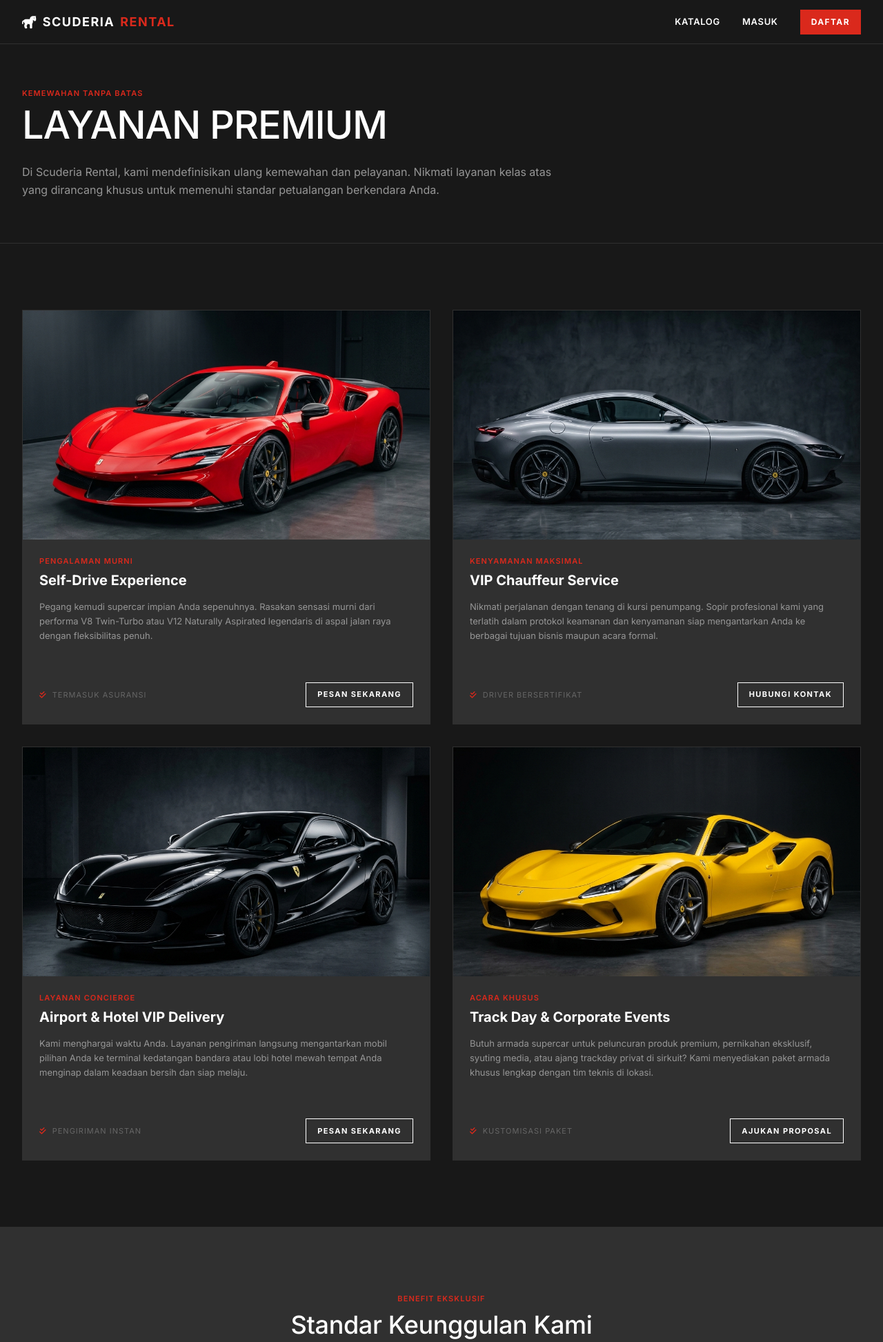
After one commit to Ferrizae/penyewaanmobil, a PHP site: page /services.php in a window 1280 px wide. The commit adds this page. Shown: the top 1945 px of the page at 69% size. Run offline with PHP 8.4, Linux system fonts and the light colour scheme.

Commit message:
commit keempat

```diff
--- a/includes/footer.php
+++ b/includes/footer.php
@@ -27,10 +27,10 @@ $base_url = "/penyewaanmobil/";
             <div>
                 <h4 class="footer-col-title">Tentang</h4>
                 <ul class="footer-links">
-                    <li><a href="#">Profil Perusahaan</a></li>
-                    <li><a href="#">Layanan Premium</a></li>
-                    <li><a href="#">Syarat & Ketentuan</a></li>
-                    <li><a href="#">Kebijakan Privasi</a></li>
+                    <li><a href="<?= $base_url ?>about.php">Profil Perusahaan</a></li>
+                    <li><a href="<?= $base_url ?>services.php">Layanan Premium</a></li>
+                    <li><a href="<?= $base_url ?>terms.php">Syarat & Ketentuan</a></li>
+                    <li><a href="<?= $base_url ?>privacy.php">Kebijakan Privasi</a></li>
                 </ul>
             </div>
             <div>
--- /dev/null
+++ b/services.php
@@ -0,0 +1,126 @@
+<?php
+// services.php
+$page_title = "Layanan Premium";
+require_once 'includes/header.php';
+?>
+
+<!-- Banner Section -->
+<section class="section-band" style="background-color: var(--color-canvas); border-bottom: 1px solid var(--color-hairline); padding: var(--spacing-xl) 0;">
+    <div class="grid-container">
+        <p class="caption-uppercase" style="color: var(--color-primary); margin-bottom: var(--spacing-xxs);">Kemewahan Tanpa Batas</p>
+        <h1 class="display-xl" style="margin-bottom: var(--spacing-sm);">LAYANAN PREMIUM</h1>
+        <p class="body-md" style="color: var(--color-body); max-width: 800px; font-size: 16px; line-height: 1.6;">
+            Di Scuderia Rental, kami mendefinisikan ulang kemewahan dan pelayanan. Nikmati layanan kelas atas yang dirancang khusus untuk memenuhi standar petualangan berkendara Anda.
+        </p>
+    </div>
+</section>
+
+<!-- Services Grid -->
+<section class="section-band" style="background-color: var(--color-canvas); border-bottom: 1px solid var(--color-hairline);">
+    <div class="grid-container">
+        <div class="grid-2-col">
+            <!-- Service Item 1 -->
+            <div class="card-photo-ferrari">
+                <div class="card-image-wrapper">
+                    <img src="assets/img/sf90.jpg" alt="Self-Drive Experience" class="card-image">
+                </div>
+                <div class="card-info">
+                    <span class="caption-uppercase card-category">Pengalaman Murni</span>
+                    <h3 class="title-md card-title" style="margin-bottom: var(--spacing-xs); font-size: 20px;">Self-Drive Experience</h3>
+                    <p class="body-md card-desc" style="line-height: 1.6;">
+                        Pegang kemudi supercar impian Anda sepenuhnya. Rasakan sensasi murni dari performa V8 Twin-Turbo atau V12 Naturally Aspirated legendaris di aspal jalan raya dengan fleksibilitas penuh.
+                    </p>
+                    <div style="margin-top: var(--spacing-xs); padding-top: var(--spacing-xs); border-top: 1px solid var(--color-hairline); display: flex; justify-content: space-between; align-items: center;">
+                        <span style="font-size: 11px; text-transform: uppercase; letter-spacing: 1px; color: var(--color-muted);"><i class="fa-solid fa-check-double" style="color: var(--color-primary); margin-right: 4px;"></i> Termasuk Asuransi</span>
+                        <a href="index.php" class="btn-outline-dark-ferrari" style="height: 36px; padding: 0 var(--spacing-xs); font-size: 11px;">Pesan Sekarang</a>
+                    </div>
+                </div>
+            </div>
+
+            <!-- Service Item 2 -->
+            <div class="card-photo-ferrari">
+                <div class="card-image-wrapper">
+                    <img src="assets/img/roma.jpg" alt="VIP Chauffeur Service" class="card-image">
+                </div>
+                <div class="card-info">
+                    <span class="caption-uppercase card-category">Kenyamanan Maksimal</span>
+                    <h3 class="title-md card-title" style="margin-bottom: var(--spacing-xs); font-size: 20px;">VIP Chauffeur Service</h3>
+                    <p class="body-md card-desc" style="line-height: 1.6;">
+                        Nikmati perjalanan dengan tenang di kursi penumpang. Sopir profesional kami yang terlatih dalam protokol keamanan dan kenyamanan siap mengantarkan Anda ke berbagai tujuan bisnis maupun acara formal.
+                    </p>
+                    <div style="margin-top: var(--spacing-xs); padding-top: var(--spacing-xs); border-top: 1px solid var(--color-hairline); display: flex; justify-content: space-between; align-items: center;">
+                        <span style="font-size: 11px; text-transform: uppercase; letter-spacing: 1px; color: var(--color-muted);"><i class="fa-solid fa-check-double" style="color: var(--color-primary); margin-right: 4px;"></i> Driver Bersertifikat</span>
+                        <a href="index.php" class="btn-outline-dark-ferrari" style="height: 36px; padding: 0 var(--spacing-xs); font-size: 11px;">Hubungi Kontak</a>
+                    </div>
+                </div>
+            </div>
+
+            <!-- Service Item 3 -->
+            <div class="card-photo-ferrari">
+                <div class="card-image-wrapper">
+                    <img src="assets/img/812.jpg" alt="Airport & Hotel Delivery" class="card-image">
+                </div>
+                <div class="card-info">
+                    <span class="caption-uppercase card-category">Layanan Concierge</span>
+                    <h3 class="title-md card-title" style="margin-bottom: var(--spacing-xs); font-size: 20px;">Airport & Hotel VIP Delivery</h3>
+                    <p class="body-md card-desc" style="line-height: 1.6;">
+                        Kami menghargai waktu Anda. Layanan pengiriman langsung mengantarkan mobil pilihan Anda ke terminal kedatangan bandara atau lobi hotel mewah tempat Anda menginap dalam keadaan bersih dan siap melaju.
+                    </p>
+                    <div style="margin-top: var(--spacing-xs); padding-top: var(--spacing-xs); border-top: 1px solid var(--color-hairline); display: flex; justify-content: space-between; align-items: center;">
+                        <span style="font-size: 11px; text-transform: uppercase; letter-spacing: 1px; color: var(--color-muted);"><i class="fa-solid fa-check-double" style="color: var(--color-primary); margin-right: 4px;"></i> Pengiriman Instan</span>
+                        <a href="index.php" class="btn-outline-dark-ferrari" style="height: 36px; padding: 0 var(--spacing-xs); font-size: 11px;">Pesan Sekarang</a>
+                    </div>
+                </div>
+            </div>
+
+            <!-- Service Item 4 -->
+            <div class="card-photo-ferrari">
+                <div class="card-image-wrapper">
+                    <img src="assets/img/f8.jpg" alt="Trackday & Fleet Event" class="card-image">
+                </div>
+                <div class="card-info">
+                    <span class="caption-uppercase card-category">Acara Khusus</span>
+                    <h3 class="title-md card-title" style="margin-bottom: var(--spacing-xs); font-size: 20px;">Track Day & Corporate Events</h3>
+                    <p class="body-md card-desc" style="line-height: 1.6;">
+                        Butuh armada supercar untuk peluncuran produk premium, pernikahan eksklusif, syuting media, atau ajang trackday privat di sirkuit? Kami menyediakan paket armada khusus lengkap dengan tim teknis di lokasi.
+                    </p>
+                    <div style="margin-top: var(--spacing-xs); padding-top: var(--spacing-xs); border-top: 1px solid var(--color-hairline); display: flex; justify-content: space-between; align-items: center;">
+                        <span style="font-size: 11px; text-transform: uppercase; letter-spacing: 1px; color: var(--color-muted);"><i class="fa-solid fa-check-double" style="color: var(--color-primary); margin-right: 4px;"></i> Kustomisasi Paket</span>
+                        <a href="index.php" class="btn-outline-dark-ferrari" style="height: 36px; padding: 0 var(--spacing-xs); font-size: 11px;">Ajukan Proposal</a>
+                    </div>
+                </div>
+            </div>
+        </div>
+    </div>
+</section>
+
+<!-- Additional VIP Features -->
+<section class="section-band" style="background-color: var(--color-canvas-elevated);">
+    <div class="grid-container">
+        <p class="caption-uppercase" style="color: var(--color-primary); text-align: center; margin-bottom: var(--spacing-xxs);">Benefit Eksklusif</p>
+        <h2 class="display-lg" style="text-align: center; margin-bottom: var(--spacing-lg); color: var(--color-ink);">Standar Keunggulan Kami</h2>
+
+        <div class="grid-3-col">
+            <div style="border-top: 1px solid var(--color-hairline); padding-top: var(--spacing-xs);">
+                <span class="caption-uppercase" style="color: var(--color-primary); font-weight: 700;">01. Dukungan Jalan 24/7</span>
+                <p class="body-md" style="margin-top: var(--spacing-xxs); color: var(--color-body); font-size: 13px; line-height: 1.6;">
+                    Tim bantuan darurat kami selalu siaga kapan pun dan di mana pun Anda membutuhkan dukungan teknis atau bantuan di jalan raya.
+                </p>
+            </div>
+            <div style="border-top: 1px solid var(--color-hairline); padding-top: var(--spacing-xs);">
+                <span class="caption-uppercase" style="color: var(--color-primary); font-weight: 700;">02. Kebersihan Higienis</span>
+                <p class="body-md" style="margin-top: var(--spacing-xxs); color: var(--color-body); font-size: 13px; line-height: 1.6;">
+                    Setiap interior dan eksterior kendaraan melewati proses sanitasi mendalam sebelum keberangkatan untuk menjamin kesegaran kabin.
+                </p>
+            </div>
+            <div style="border-top: 1px solid var(--color-hairline); padding-top: var(--spacing-xs);">
+                <span class="caption-uppercase" style="color: var(--color-primary); font-weight: 700;">03. Fleksibilitas Rute</span>
+                <p class="body-md" style="margin-top: var(--spacing-xxs); color: var(--color-body); font-size: 13px; line-height: 1.6;">
+                    Nikmati kebebasan berkendara melintasi rute-rute wisata terindah dengan peta panduan navigasi khusus yang terintegrasi di kendaraan.
+                </p>
+            </div>
+        </div>
+    </div>
+</section>
+
+<?php require_once 'includes/footer.php'; ?>
```
Also changed, not shown: about.php (added, +101 -0 lines), privacy.php (added, +90 -0 lines), terms.php (added, +90 -0 lines).
